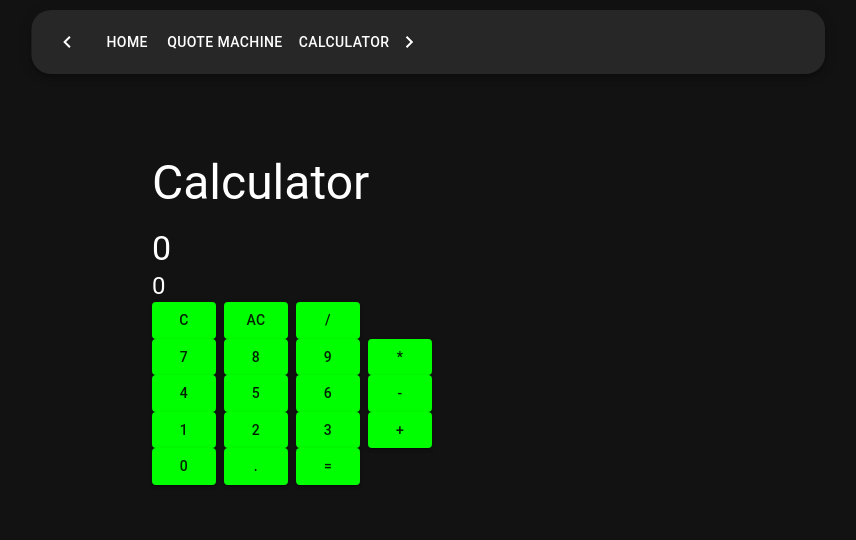
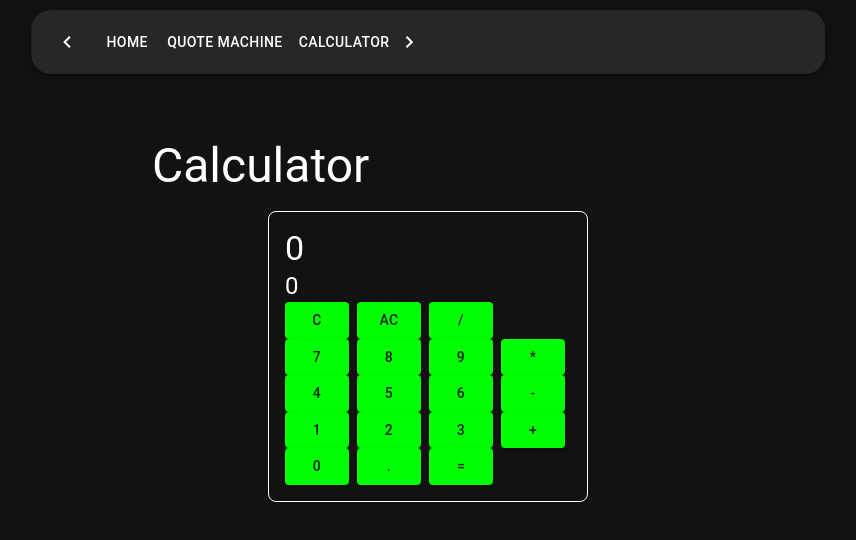
Before and after one commit to JuanPabloSQ/freecode-frontend, a React (Vite) app: page /calculator in a window 1280 px wide. Shown: the top 540 px of the page, without its empty margins (212-1068 px from the left). Built offline with nearby package versions, Linux system fonts and the light colour scheme.

Commit message:
fixed calculator

```diff
--- a/src/calculator/Calculator.jsx
+++ b/src/calculator/Calculator.jsx
@@ -120,10 +120,10 @@ const Calculator = () => {
 
   return (
     <Container maxWidth="sm">
-      <Box my={4}>
-        <Typography variant="h3" component="h1" gutterBottom>
-          Calculator
-        </Typography>
+      <Typography variant="h3" component="h1" gutterBottom>
+        Calculator
+      </Typography>
+      <Box my={4} border={1} borderColor="white" borderRadius={2} p={2} maxWidth={320} margin="auto">
         <Box className="wrapper">
           <Box className="calc">
             <Box className="screen">
```
